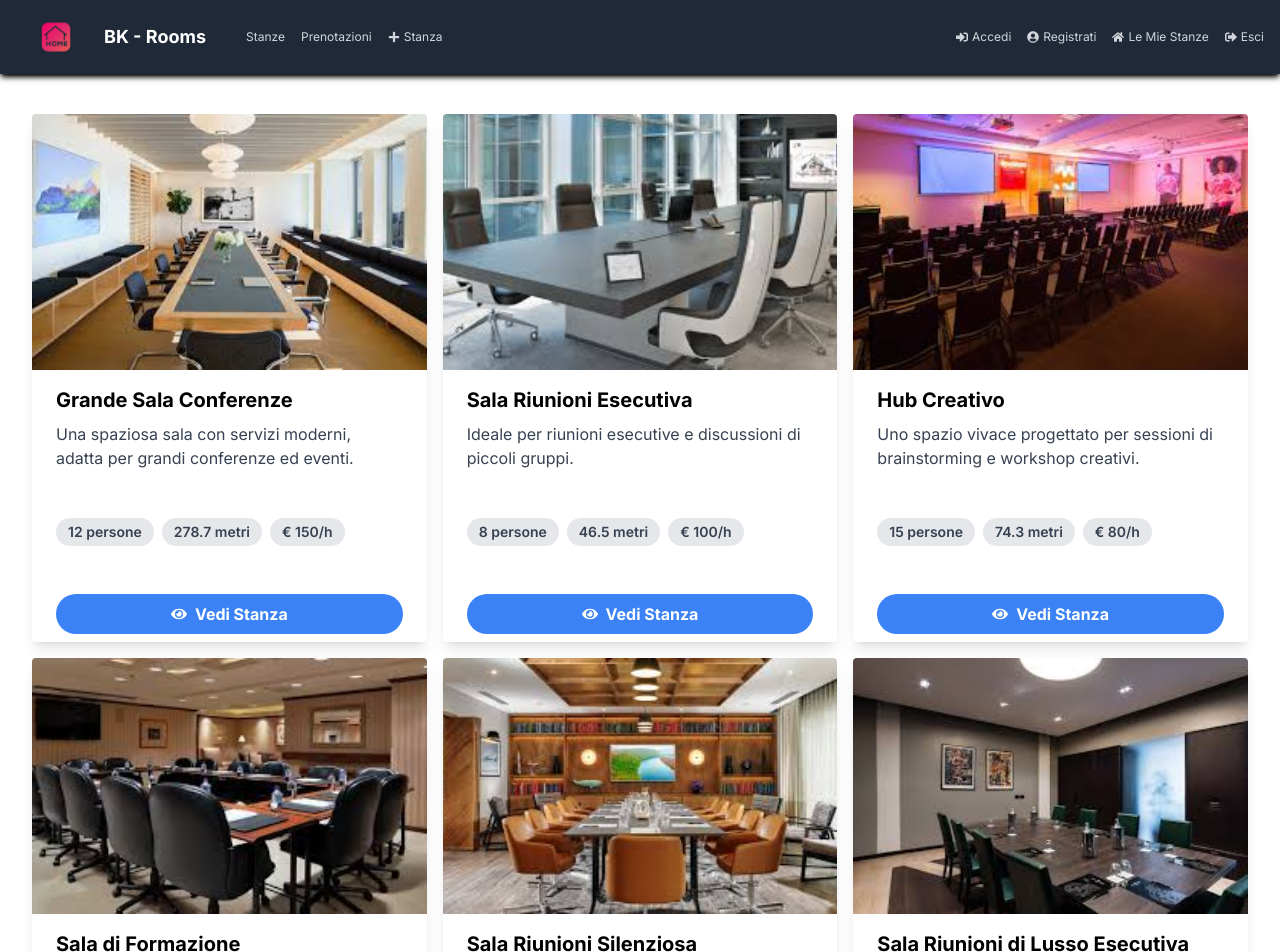
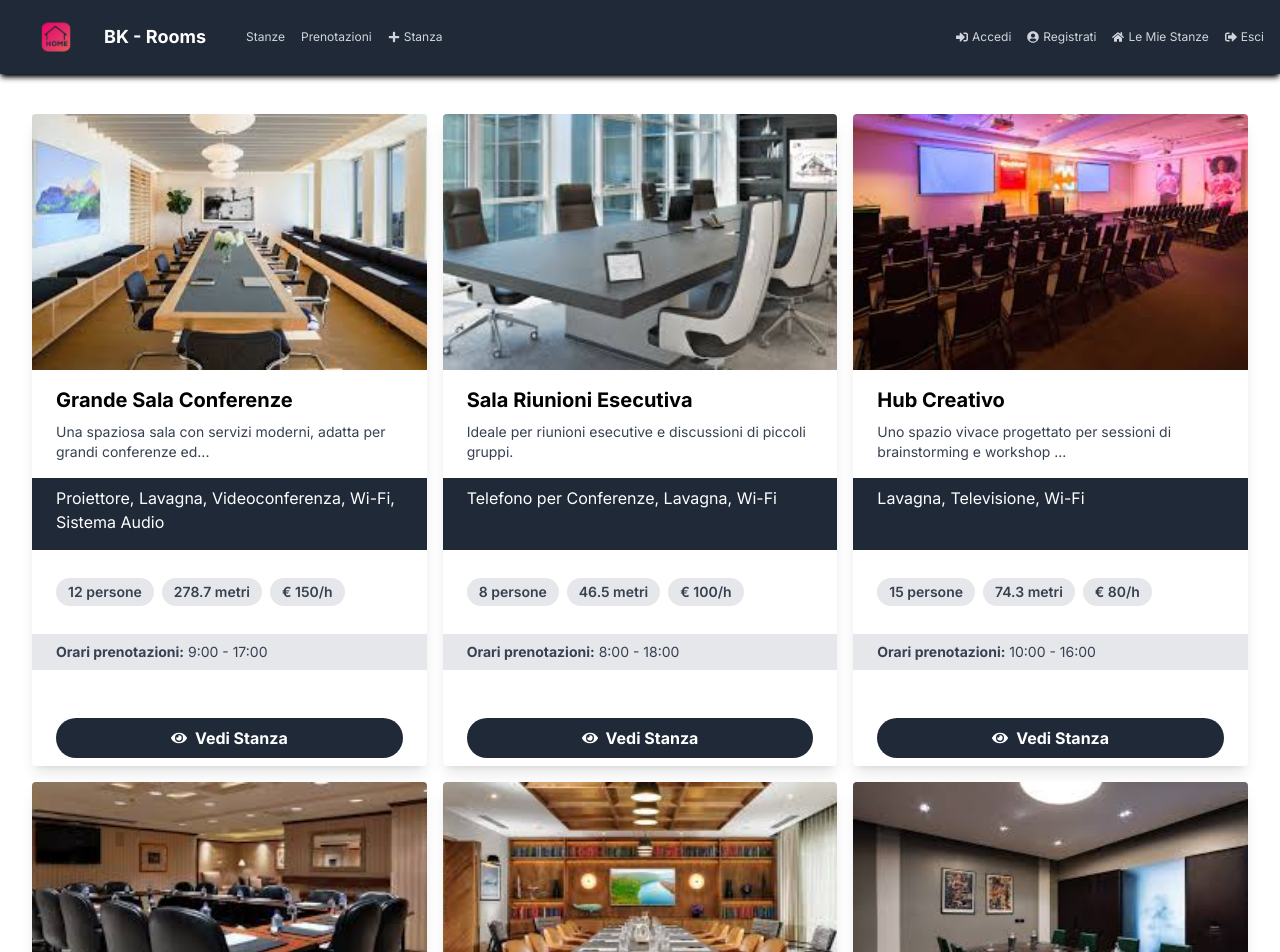
Before and after one commit to Lorenzo7991/booking-training-app, a Next.js app: page / in a window 1280 px wide. Shown: the top 952 px of the page. Built offline with nearby package versions, Linux system fonts and the light colour scheme.

Commit message:
Refactor RoomCard component to enhance layout, truncate descriptions, and improve accessibility

```diff
--- a/components/RoomCard.jsx
+++ b/components/RoomCard.jsx
@@ -1,28 +1,40 @@
 import React from 'react';
 import Image from 'next/image';
 import { FaEye } from 'react-icons/fa';
-
+import Link from 'next/link';
 
 function RoomCard({ room }) {
+    const truncateDescription = (description) => {
+        return description.length > 70 ? description.substring(0, 70) + '...' : description;
+    };
+
     return (
         <div className="card mx-auto md:max-w rounded overflow-hidden shadow-lg m-4 flex flex-col h-full">
             <div className="relative w-full h-64">
                 <Image className="object-cover w-full h-full" src={`/images/rooms/${room.image}`} alt={room.name} layout="fill" />
             </div>
-            <div className="main-card px-6 py-4 flex-grow">
-                <div className="font-bold text-xl mb-2">{room.name}</div>
-                <p className="text-gray-700 text-base">{room.description}</p>
-            </div>
-            <div className="pills-card px-6 pt-4 pb-2 flex-grow">
-                <span className="inline-block bg-gray-200 rounded-full px-3 py-1 text-sm font-semibold text-gray-700 mr-2 mb-2">{room.capacity} persone</span>
-                <span className="inline-block bg-gray-200 rounded-full px-3 py-1 text-sm font-semibold text-gray-700 mr-2 mb-2">{room.square_meters} metri</span>
-                <span className="inline-block bg-gray-200 rounded-full px-3 py-1 text-sm font-semibold text-gray-700 mr-2 mb-2">€ {room.price_per_hour}/h</span>
+            <div className='main-card'>
+                <div className="px-6 py-4 flex-grow">
+                    <h1 className="font-bold text-xl mb-2">{room.name}</h1>
+                    <p className="text-gray-700 text-sm">{truncateDescription(room.description)}</p>
+                </div>
+                <div className='services-card bg-gray-800 px-6 py-2'>
+                <p className="text-white h-14">{room.amenities}</p>
+                </div>
+                <div className="pills-card px-6 pt-4 pb-2 flex-grow my-3">
+                    <span className="inline-block bg-gray-200 rounded-full px-3 py-1 text-sm font-semibold text-gray-700 mr-2 mb-2">{room.capacity} persone</span>
+                    <span className="inline-block bg-gray-200 rounded-full px-3 py-1 text-sm font-semibold text-gray-700 mr-2 mb-2">{room.square_meters} metri</span>
+                    <span className="inline-block bg-gray-200 rounded-full px-3 py-1 text-sm font-semibold text-gray-700 mr-2 mb-2">€ {room.price_per_hour}/h</span>
+                </div>
+                <div className='availability bg-gray-200 px-6 py-2'>
+                    <p className="text-gray-700 text-sm"><strong>Orari prenotazioni:</strong> {room.availability}</p>
+                </div>
             </div>
             <div className="footer-card px-6 pt-4 pb-2 mt-auto">
-                <button className="bg-blue-500 hover:bg-blue-700 text-white font-bold py-2 px-4 rounded-full w-full text-center inline-flex items-center justify-center">
-                    <FaEye className="mr-2" />
-                    Vedi Stanza
-                </button>
+                <Link href={`/rooms/${room.$id}`} className="bg-gray-800 hover:bg-gray-500 text-white font-bold py-2 px-4 rounded-full w-full text-center inline-flex items-center justify-center">
+                        <FaEye className="mr-2"/>
+                        Vedi Stanza
+                </Link>
             </div>
         </div>
     );
--- a/data/rooms.json
+++ b/data/rooms.json
@@ -72,7 +72,7 @@
     {
         "$id": "6",
         "user_id": "2",
-        "name": "Sala Riunioni di Lusso Esecutiva",
+        "name": "Sala Riunioni Luxury",
         "description": "Ideale per riunioni esecutive e discussioni di piccoli gruppi.",
         "square_meters": 46.5,
         "capacity": 8,
```
